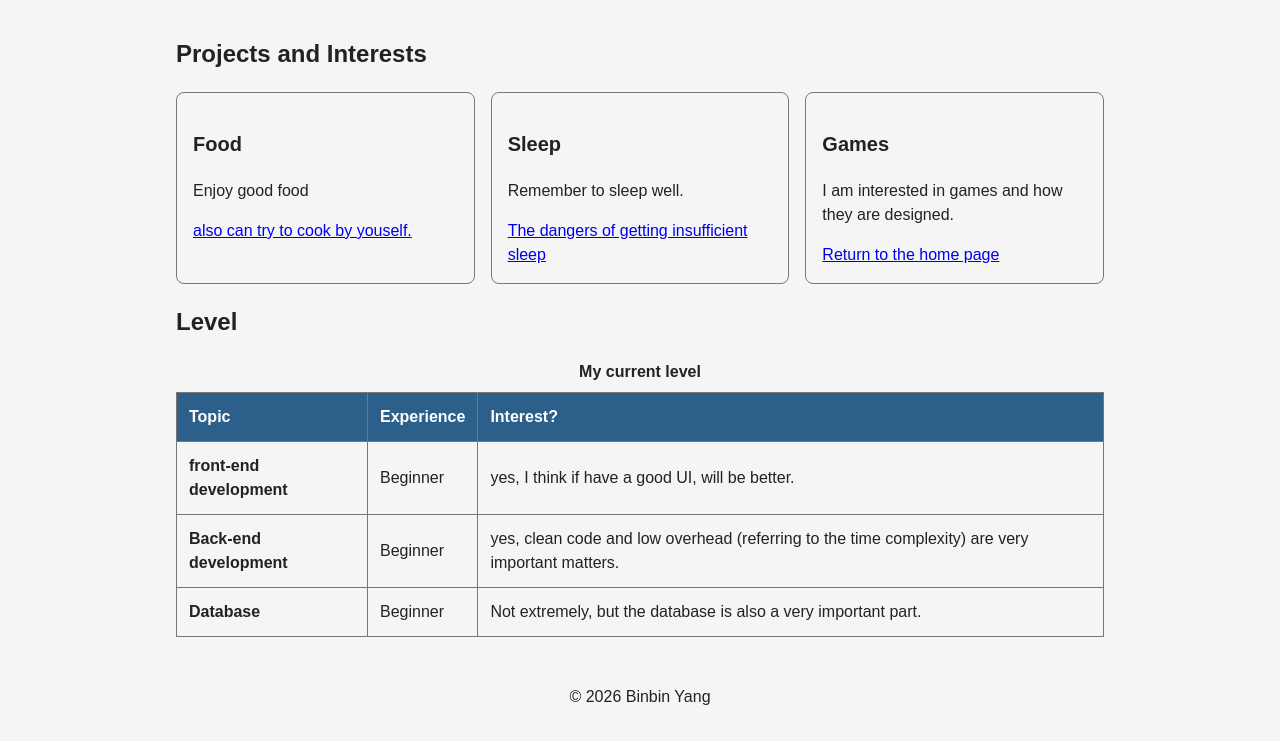
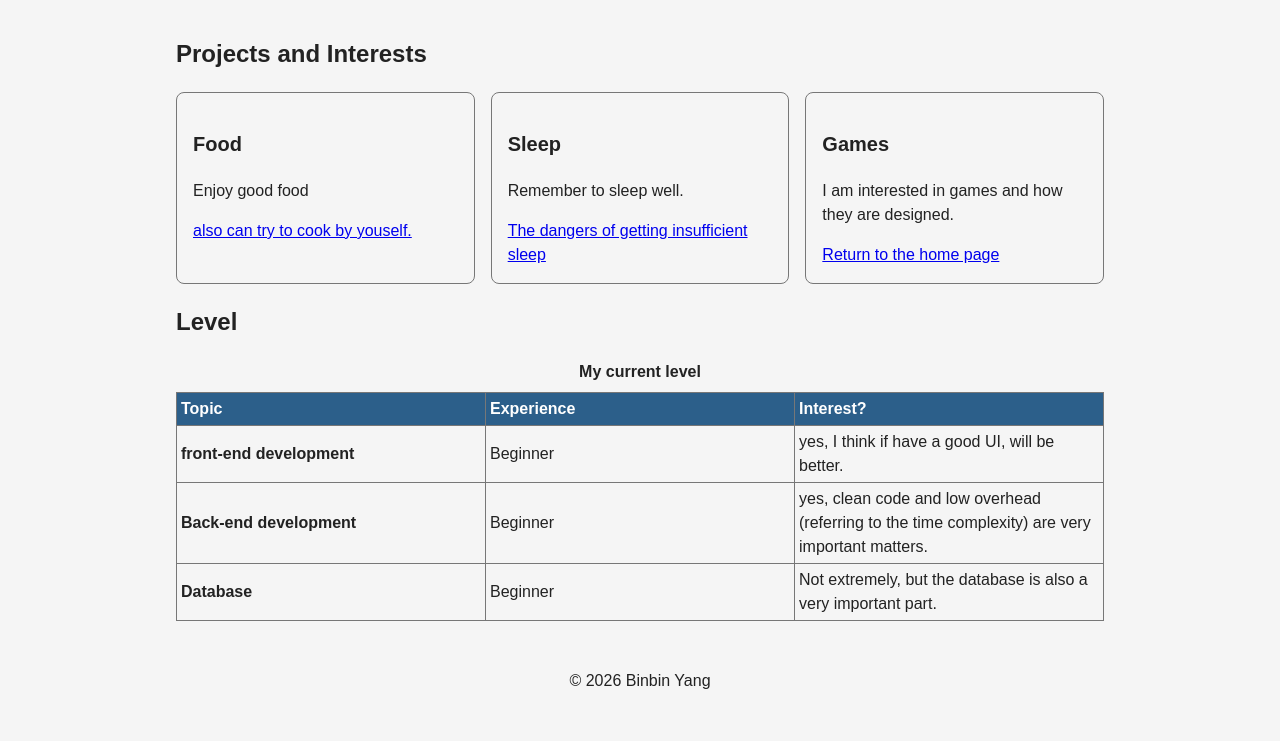
Before and after one commit to NullStart/cosc219-site, a plain HTML site: page projects.html in a window 1280 px wide. Shown: the part 80-821 px from the top of the page. Drawn offline with Linux system fonts and the light colour scheme.

Commit message:
Change fixed layout

```diff
--- a/css/styles.css
+++ b/css/styles.css
@@ -232,3 +232,13 @@ img {
   max-width: 100%;
   height: auto;
 }
+.level-table {
+  table-layout: fixed;
+  width: 100%;
+}
+
+.level-table th,
+.level-table td {
+  padding: 0.25rem;
+  overflow-wrap: anywhere;
+}
```
